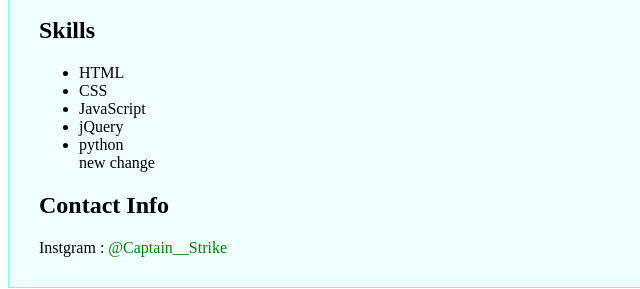
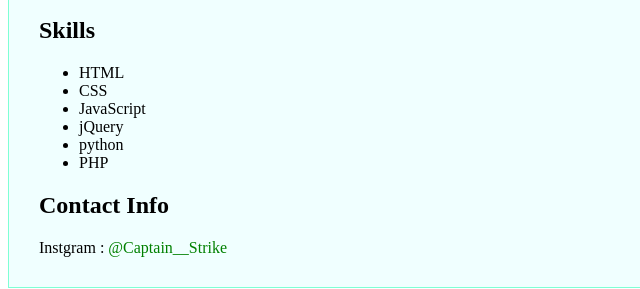
Before and after one commit to shreyashkale9/Sumit4482.github.io, a plain HTML site: page index.html in a window 1280 px wide. Shown: the part 140-429 px from the top of the page, 0-640 px from the left. Drawn offline with Linux system fonts and the light colour scheme.

Commit message:
Update index.html

```diff
--- a/index.html
+++ b/index.html
@@ -15,7 +15,7 @@
 		<li>JavaScript</li>
 		<li>jQuery</li>
 		<li> python </li>
-		new change
+		<li> PHP </li>
 	</ul>
 <h2>Contact Info</h2>
 Instgram : <a href="https://www.instagram.com/captain__strike/" >@Captain__Strike</a>
```
